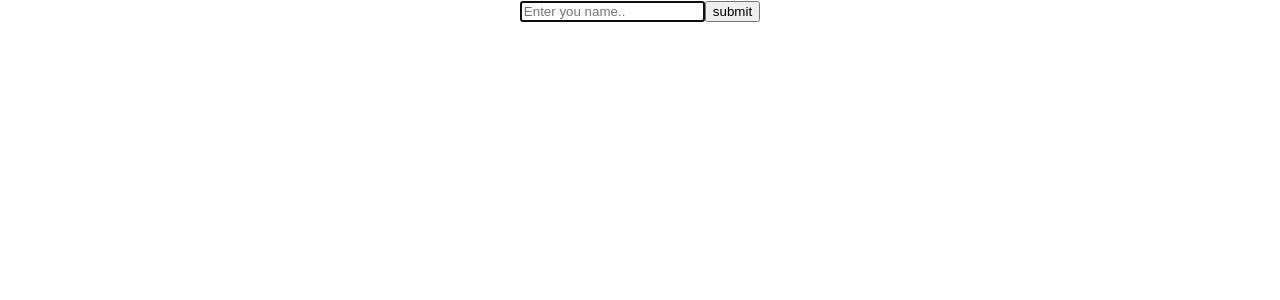
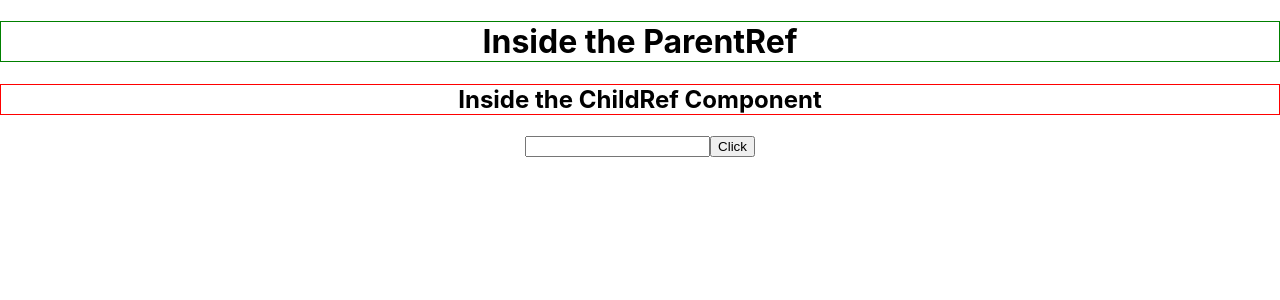
Before and after one commit to Rabindramanohar/react-adv-concepts, a React (Create React App) app: page / in a window 1280 px wide. Shown: the top 300 px of the page. Built offline with nearby package versions, Linux system fonts and the light colour scheme.

Commit message:
Forward Refs done

```diff
--- a/src/App.js
+++ b/src/App.js
@@ -1,9 +1,10 @@
 import './App.css';
-import FragmentDemoComponent from './components/Fragments/FragmentsDemo';
+import ParentRefComponent from './components/Forwarding Refs/ParentRef';
+/* import FragmentDemoComponent from './components/Fragments/FragmentsDemo';
 import NormalComponent from './components/Portals/NormalComponent';
 import ParentComponent from './components/Portals/ParentComponent';
 import PortalComponent from './components/Portals/PortalComponent';
-import RefDemoComponent from './components/Refs/RefDemo';
+import RefDemoComponent from './components/Refs/RefDemo'; */
 /* import EnhancedCommentComponent from './components/PureComponent/HOC/CommentsComponents';
 import CommentsComponents from './components/PureComponent/HOC/CommentsComponents';
 import EnhancedLikeComponent from './components/PureComponent/HOC/LikeCounts';
@@ -23,7 +24,8 @@ function App() {
       {/* <NormalComponent />
       <PortalComponent /> */}
       {/* <ParentComponent /> */}
-      <RefDemoComponent />
+      {/* <RefDemoComponent /> */}
+      <ParentRefComponent />
     </div>
   );
 }
--- /dev/null
+++ b/src/components/Forwarding Refs/ChildRefComponent.js
@@ -0,0 +1,12 @@
+import React from 'react';
+
+
+
+const ChildRefComponent = React.forwardRef((props, ref) => (
+        <>
+            <h2 style = {{border: "1px solid red"}}>Inside the ChildRef Component</h2>
+            <input type = "text" ref = {ref} />
+        </>
+));
+
+export default ChildRefComponent;
--- /dev/null
+++ b/src/components/Forwarding Refs/ParentRef.js
@@ -0,0 +1,27 @@
+import React, {Component} from 'react';
+import ChildRefComponent from './ChildRefComponent';
+
+class ParentRefComponent extends Component {
+    constructor(props) {
+        super(props);
+        this.state = {  };
+        this.myRef = React.createRef();
+    }
+
+    handleClick = () =>{
+        this.myRef.current.focus();
+        this.myRef.current.placeholder = "enter you name..";
+        console.log(`value: ${this.myRef.current.value}`);
+    }
+    render() {
+        return (
+            <>
+                <h1 style = {{border: "1px solid green"}}>Inside the ParentRef</h1>
+                <ChildRefComponent ref = {this.myRef}/>
+                <button onClick = {this.handleClick}>Click</button>
+            </>
+         );
+    }
+}
+
+export default ParentRefComponent;
```
Also changed, not shown: src/components/Forwarding Refs/theory.txt, 1 other file (tests, documents, lock files or other folders).
